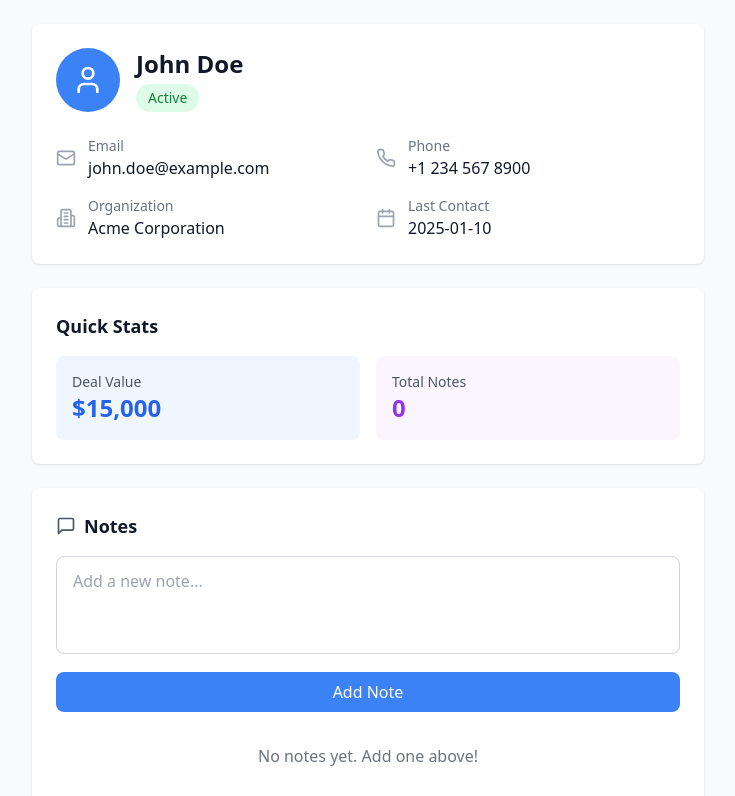
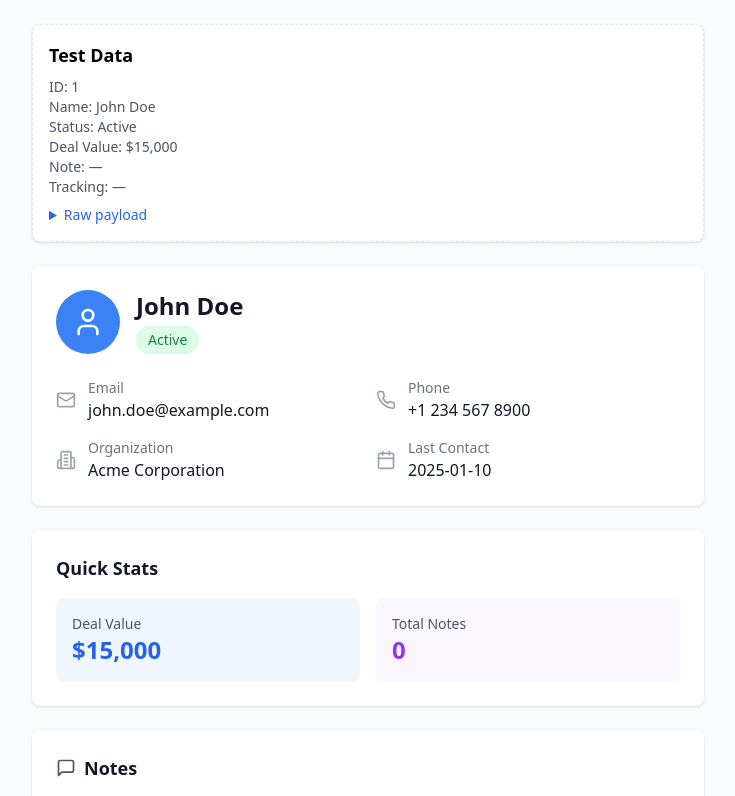
Before and after one commit to JuliiaSotnichenko/contact-pipedrive-panel-fix, a Next.js app: page /panel in a window 1280 px wide. Shown: the top 796 px of the page, without its empty margins (272-1007 px from the left). Built offline with nearby package versions, Linux system fonts and the light colour scheme.

Commit message:
added toto data

```diff
--- a/app/components/ContactPanel.tsx
+++ b/app/components/ContactPanel.tsx
@@ -47,6 +47,34 @@ export default function ContactPanel() {
           setLoading(false);
           return;
         }
+
+        // If host passed only identifying URL params (resource + id), map them
+        // into a minimal object so the panel shows something instead of the
+        // fallback spinner/error.
+        try {
+          const urlParams = new URLSearchParams(window.location.search);
+          const resource = urlParams.get('resource') || urlParams.get('type');
+          const id = urlParams.get('id') || urlParams.get('identifier') || urlParams.get('resource_id') || urlParams.get('person_id') || urlParams.get('deal_id');
+          if (resource || id) {
+            const mapped: any = {
+              id: id ?? undefined,
+              name: `${resource ?? 'Item'} ${id ?? ''}`.trim(),
+              email: null,
+              phone: null,
+              organization: null,
+              lastContact: null,
+              dealValue: null,
+              status: null,
+              _urlParams: { resource, id }
+            };
+            console.log('ContactPanel: mapped URL params to panel shape', mapped);
+            setContactData(mapped);
+            setLoading(false);
+            return;
+          }
+        } catch (e) {
+          /* ignore */
+        }
       } catch (err) {
         console.error('ContactPanel: error handling message', err);
       }
@@ -56,7 +84,7 @@ export default function ContactPanel() {
 
     // Request context from Pipedrive
     try {
-      console.log('ContactPanel: posting GET_CONTEXT to parent');
+      console.log('ContactPanel: posting GET_CONTEXT to parent check if visible');
       window.parent.postMessage({ type: 'GET_CONTEXT' }, '*');
     } catch (err) {
       console.error('ContactPanel: postMessage failed', err);
@@ -164,6 +192,20 @@ export default function ContactPanel() {
   return (
     <div className="bg-gray-50 p-6 w-full">
       <div className="max-w-2xl mx-auto space-y-6">
+        <div className="bg-white rounded-lg shadow p-4 border border-dashed">
+          <h2 className="text-lg font-semibold mb-2">Test Data</h2>
+          <p className="text-sm text-gray-600">ID: {contactData?.id ?? '—'}</p>
+          <p className="text-sm text-gray-600">Name: {contactData?.name ?? '—'}</p>
+          <p className="text-sm text-gray-600">Status: {contactData?.status ?? contactData?._raw?.status?.label ?? '—'}</p>
+          <p className="text-sm text-gray-600">Deal Value: {contactData?.dealValue ?? (contactData?._raw?.delivery_cost ? `${contactData._raw.delivery_cost.code} ${contactData._raw.delivery_cost.value}` : '—')}</p>
+          <p className="text-sm text-gray-600">Note: {contactData?._raw?.note?.value ?? contactData?._raw?.note ?? '—'}</p>
+          <p className="text-sm text-gray-600">Tracking: {contactData?._raw?.tracking?.value ?? '—'}</p>
+          <details className="mt-2">
+            <summary className="text-sm text-blue-600 cursor-pointer">Raw payload</summary>
+            <pre className="text-xs overflow-auto max-h-48 p-2">{JSON.stringify(contactData?._raw ?? contactData, null, 2)}</pre>
+          </details>
+        </div>
+
         <div className="bg-white rounded-lg shadow p-6">
           <div className="flex items-center space-x-4 mb-4">
             <div className="w-16 h-16 bg-blue-500 rounded-full flex items-center justify-center">
```
